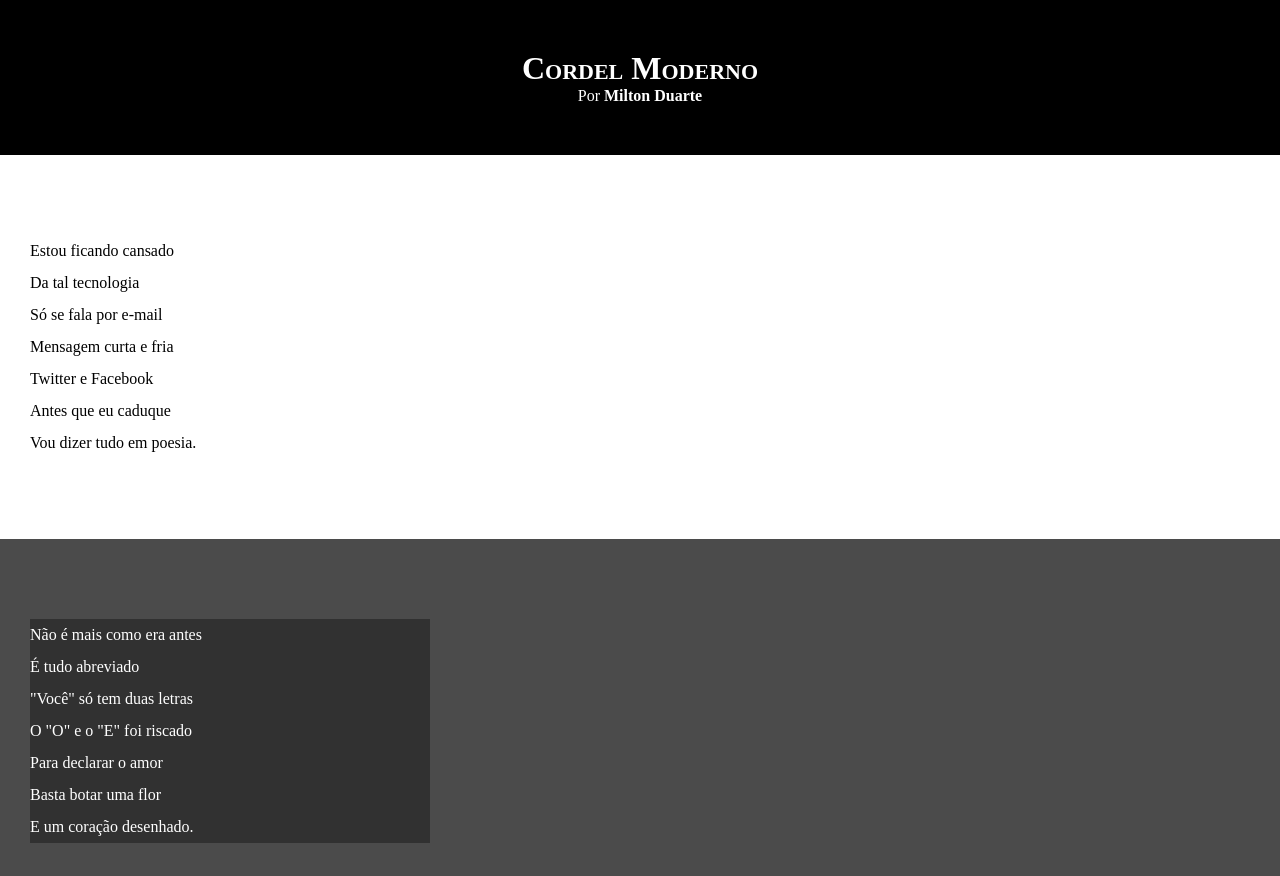
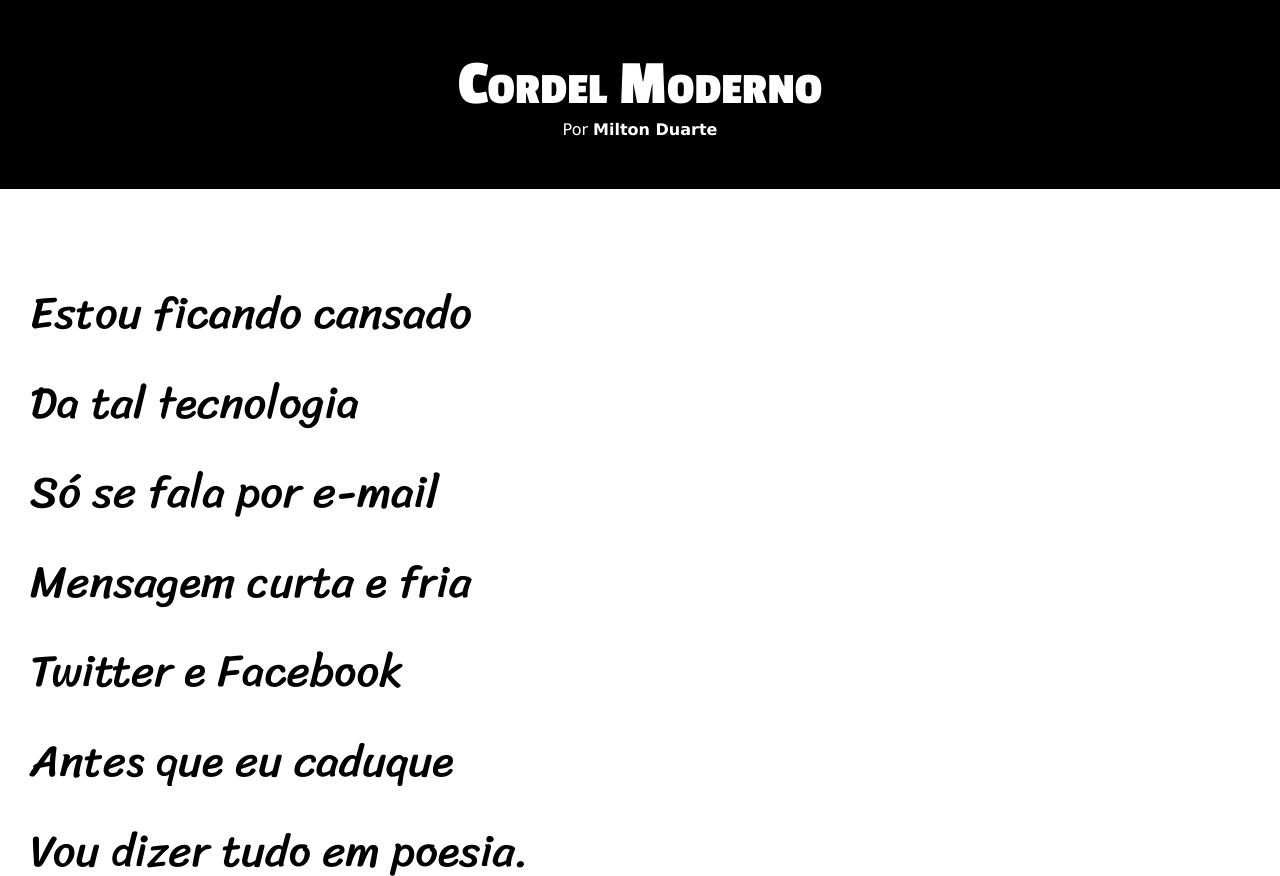
Before and after one commit to joaovictor0902/html-css, a plain HTML site: page desafios/d012/index.html in a window 1280 px wide. Shown: the top 876 px of the page. Drawn offline with Linux system fonts and the light colour scheme.

Commit message:
Update style.css

```diff
--- a/desafios/d012/estilo/style.css
+++ b/desafios/d012/estilo/style.css
@@ -1,13 +1,26 @@
 @charset "UTF-8";
+
+@import url('https://fonts.googleapis.com/css2?family=Passion+One:wght@400;700;900&display=swap');
+
+@import url('https://fonts.googleapis.com/css2?family=Sriracha&display=swap');
+
+:root{
+    --font1: Verdana, Geneva, Tahoma, sans-serif;
+    --font2: 'Passion One', cursive;
+    --font3: 'Sriracha', cursive;
+
+}
 
 *{
     margin: 0px;
     padding: 0px;
+    font-size: 1em;
 }
 
 html, body{
     min-height: 100vh;
     background-color: darkgray;
+    font-family: var(--font1);
 }
 
 
@@ -20,6 +33,8 @@ header{
 header h1{
     padding-top: 50px;
     font-variant: small-caps;
+    font-family: var(--font2);
+    font-size: 5vw;
 }
 
 header p{
@@ -41,6 +56,8 @@ section{
     padding-bottom: 10vh;
     padding-left: 30px;
     line-height: 2em;
+    font-family: var(--font3);
+    font-size: 3.5vw;
 }
 
 section.normal{
@@ -54,7 +71,8 @@ section.imagem{
 }
 
 section.imagem p{
-    width: 400px;
+    display: inline-block;
+    padding: 5px;
     background-color: rgba(0, 0, 0, 0.349);
 }
 
```
